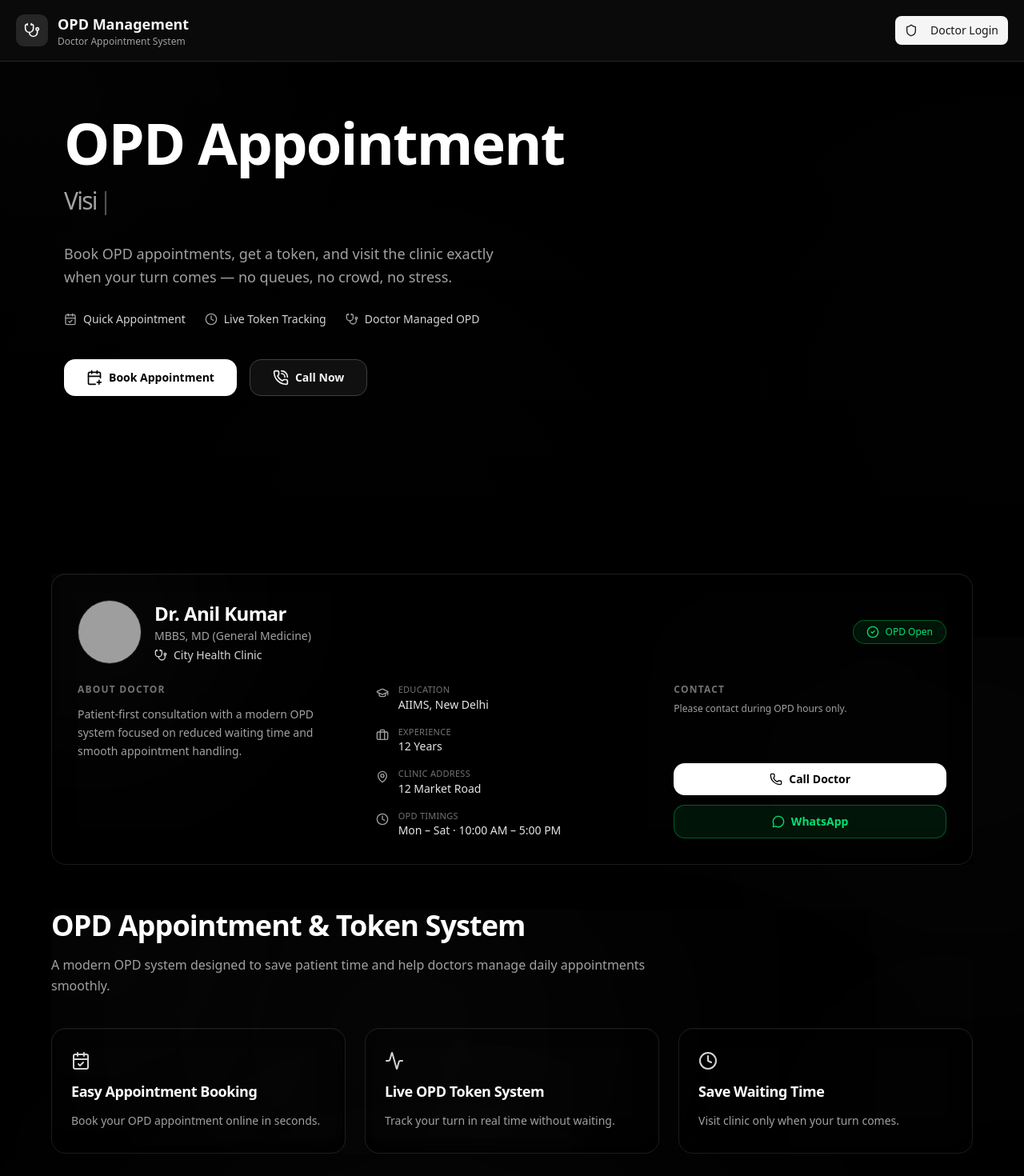
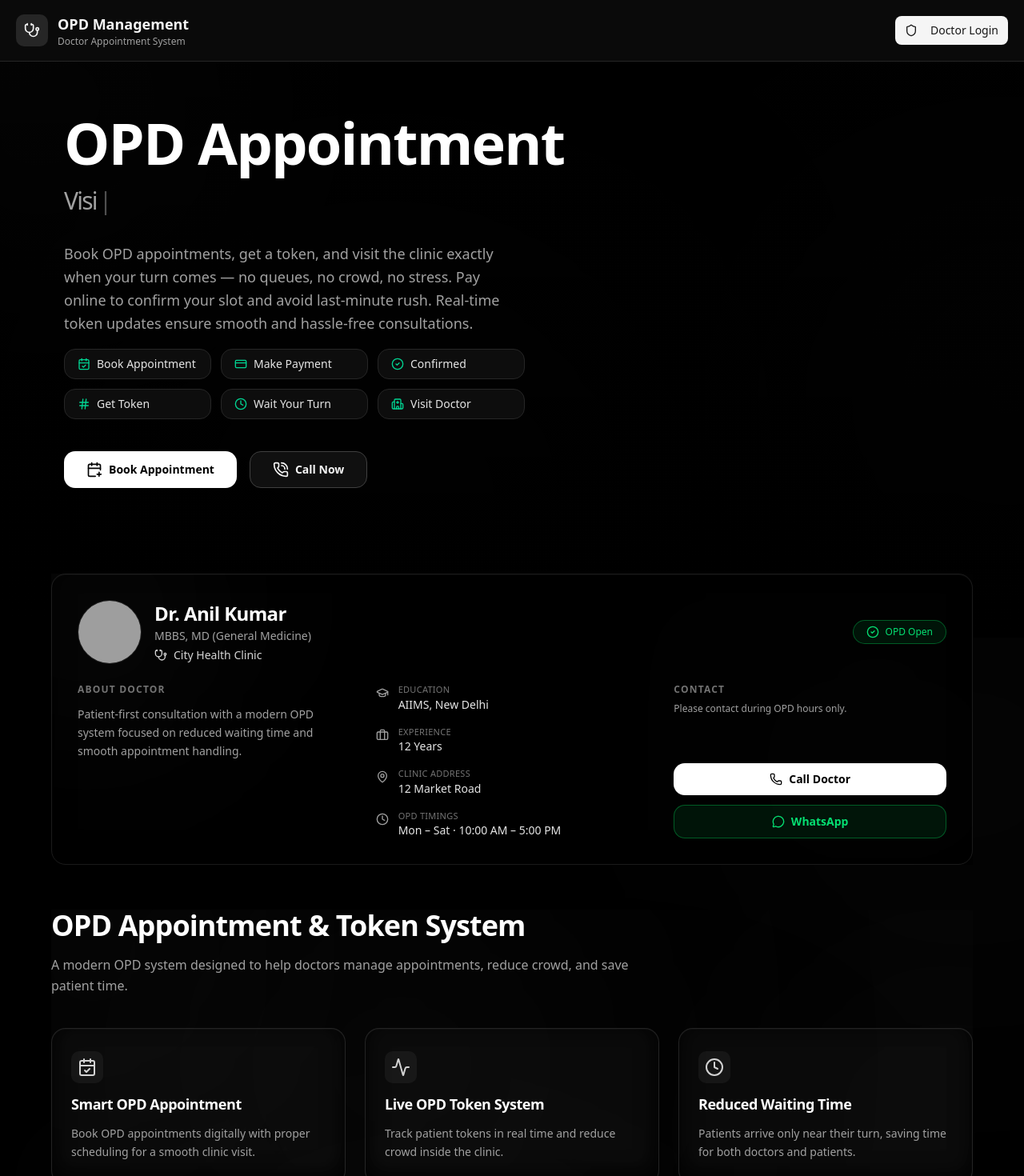
Before and after one commit to dilkash722/opd-sytem, a Next.js app: page / in a window 1280 px wide. Shown: the top 1470 px of the page at 80% size. Built offline with nearby package versions, Linux system fonts and the light colour scheme; grey boxes are pictures that could not be loaded.

Commit message:
Unify OPD feature cards and improve typography

```diff
--- a/components/FeaturesSection.tsx
+++ b/components/FeaturesSection.tsx
@@ -3,41 +3,41 @@ import { CalendarCheck, Clock, Activity } from "lucide-react";
 const features = [
   {
     icon: CalendarCheck,
-    title: "Easy Appointment Booking",
-    desc: "Book your OPD appointment online in seconds.",
+    title: "Smart OPD Appointment",
+    desc: "Book OPD appointments digitally with proper scheduling for a smooth clinic visit.",
   },
   {
     icon: Activity,
     title: "Live OPD Token System",
-    desc: "Track your turn in real time without waiting.",
+    desc: "Track patient tokens in real time and reduce crowd inside the clinic.",
   },
   {
     icon: Clock,
-    title: "Save Waiting Time",
-    desc: "Visit clinic only when your turn comes.",
+    title: "Reduced Waiting Time",
+    desc: "Patients arrive only near their turn, saving time for both doctors and patients.",
   },
 ];
 
 export default function FeaturesSection() {
   return (
     <section className="relative w-full overflow-hidden">
-      {/* ===== HERO-LIKE DARK BACKGROUND ===== */}
+      {/* ===== BACKGROUND GLOW ===== */}
       <div className="pointer-events-none absolute inset-0">
-        <div className="absolute -top-32 -left-32 h-[360px] w-[360px] rounded-full bg-neutral-800/30 blur-[140px] animate-pulse" />
-        <div className="absolute top-1/3 -right-32 h-[320px] w-[320px] rounded-full bg-neutral-700/30 blur-[160px] animate-pulse delay-700" />
+        <div className="absolute -top-32 -left-32 h-[360px] w-[360px] rounded-full bg-neutral-800/30 blur-[140px]" />
+        <div className="absolute top-1/3 -right-32 h-[320px] w-[320px] rounded-full bg-neutral-700/30 blur-[160px]" />
         <div className="absolute bottom-0 left-1/4 h-[300px] w-[300px] rounded-full bg-neutral-900 blur-[180px]" />
       </div>
 
       {/* ===== CONTENT ===== */}
       <div className="relative z-10 space-y-10">
-        {/* ===== SECTION HEADING (LEFT, HERO STYLE) ===== */}
+        {/* ===== SECTION HEADING ===== */}
         <div className="max-w-3xl">
           <h2 className="text-3xl sm:text-4xl font-extrabold tracking-tight text-white">
             OPD Appointment & Token System
           </h2>
           <p className="mt-4 text-base leading-relaxed text-neutral-400">
-            A modern OPD system designed to save patient time and help doctors
-            manage daily appointments smoothly.
+            A modern OPD system designed to help doctors manage appointments,
+            reduce crowd, and save patient time.
           </p>
         </div>
 
@@ -49,18 +49,25 @@ export default function FeaturesSection() {
               className="
                 rounded-2xl
                 border border-white/10
-                bg-transparent
+                bg-neutral-900/40
                 px-6 py-7
                 space-y-3
+                transition
+                hover:border-neutral-600
                 shadow-[inset_0_1px_1px_rgba(255,255,255,0.04),inset_0_-10px_28px_rgba(0,0,0,0.9)]
               "
             >
-              <f.icon className="h-6 w-6 text-neutral-300" />
+              {/* Icon */}
+              <div className="inline-flex items-center justify-center rounded-lg bg-white/5 p-2">
+                <f.icon className="h-6 w-6 text-neutral-300" />
+              </div>
 
-              <h4 className="text-lg font-semibold tracking-tight text-white">
+              {/* Title */}
+              <h4 className="text-base sm:text-lg font-semibold tracking-tight text-white">
                 {f.title}
               </h4>
 
+              {/* Description */}
               <p className="text-sm leading-relaxed text-neutral-400">
                 {f.desc}
               </p>
--- a/components/HeroSection.tsx
+++ b/components/HeroSection.tsx
@@ -3,12 +3,15 @@
 import { useEffect, useState } from "react";
 import { Typewriter } from "react-simple-typewriter";
 import {
-  Stethoscope,
+  CheckCircle2,
+  CreditCard,
   Clock,
   CalendarCheck,
+  CalendarPlus,
   PhoneCall,
-  CalendarPlus,
+  Hash,
   Lock,
+  Hospital,
 } from "lucide-react";
 
 import { storage } from "@/lib/storage";
@@ -38,9 +41,8 @@ export default function HeroSection() {
       {/* ===== DARK OVERLAY ===== */}
       <div className="absolute inset-0 bg-gradient-to-b from-black/60 via-black/80 to-black" />
 
-      {/* ===== CONTENT (TOP ALIGNED) ===== */}
-      <div className="relative z-10">
-        <div className="w-full px-4 sm:px-6 lg:px-20 pt-8 sm:pt-16">
+      {/* ===== CONTENT ===== */}
+      <div className="relative z-10 w-full px-4 sm:px-6 lg:px-20 pt-8 sm:pt-16">
         <div className="max-w-3xl space-y-7">
           {/* HEADING */}
           <h1 className="text-4xl sm:text-5xl lg:text-6xl xl:text-7xl font-extrabold tracking-tight leading-[1.05]">
@@ -62,17 +64,25 @@ export default function HeroSection() {
             </span>
           </h1>
 
+          {/* DESCRIPTION + STEPS */}
+          <div className="max-w-xl space-y-4">
             {/* DESCRIPTION */}
-            <p className="max-w-xl text-base sm:text-lg leading-relaxed text-neutral-400">
+            <p className="text-base sm:text-lg leading-relaxed text-neutral-400">
               Book OPD appointments, get a token, and visit the clinic exactly
-              when your turn comes — no queues, no crowd, no stress.
+              when your turn comes — no queues, no crowd, no stress. Pay online
+              to confirm your slot and avoid last-minute rush. Real-time token
+              updates ensure smooth and hassle-free consultations.
             </p>
 
-            {/* FEATURES */}
-            <div className="flex flex-wrap gap-x-6 gap-y-3 text-sm text-neutral-300">
-              <Feature icon={CalendarCheck} text="Quick Appointment" />
-              <Feature icon={Clock} text="Live Token Tracking" />
-              <Feature icon={Stethoscope} text="Doctor Managed OPD" />
+            {/* STEPS GRID */}
+            <div className="grid grid-cols-2 md:grid-cols-3 gap-3">
+              <Feature icon={CalendarCheck} text="Book Appointment" />
+              <Feature icon={CreditCard} text="Make Payment" />
+              <Feature icon={CheckCircle2} text="Confirmed" />
+              <Feature icon={Hash} text="Get Token" />
+              <Feature icon={Clock} text="Wait Your Turn" />
+              <Feature icon={Hospital} text="Visit Doctor" />
+            </div>
           </div>
 
           {/* CTA BUTTONS */}
@@ -125,9 +135,8 @@ export default function HeroSection() {
           </div>
         </div>
       </div>
-      </div>
 
-      {/* ===== BOOKING MODAL ===== */}
+      {/* BOOKING MODAL */}
       {doctor && isOpen && (
         <BookingModal
           open={openBooking}
@@ -136,13 +145,13 @@ export default function HeroSection() {
         />
       )}
 
-      {/* ===== BOTTOM FADE (SMALL) ===== */}
+      {/* BOTTOM FADE */}
       <div className="absolute bottom-0 h-16 sm:h-32 w-full bg-gradient-to-t from-black to-transparent" />
     </section>
   );
 }
 
-/* ===== FEATURE ITEM ===== */
+/* ===== FEATURE PILL ===== */
 function Feature({
   icon: Icon,
   text,
@@ -151,9 +160,22 @@ function Feature({
   text: string;
 }) {
   return (
-    <div className="flex items-center gap-2">
-      <Icon className="h-4 w-4 text-neutral-400" />
-      <span>{text}</span>
+    <div
+      className="
+        inline-flex items-center gap-2
+        rounded-xl
+        border border-neutral-800
+        bg-neutral-900/60
+        px-4 py-2
+        text-sm
+        text-neutral-200
+        backdrop-blur
+        hover:border-neutral-600
+        transition
+      "
+    >
+      <Icon className="h-4 w-4 text-emerald-400 shrink-0" />
+      <span className="whitespace-nowrap">{text}</span>
     </div>
   );
 }
```
Lines whose indentation alone changed are shown as unchanged.
